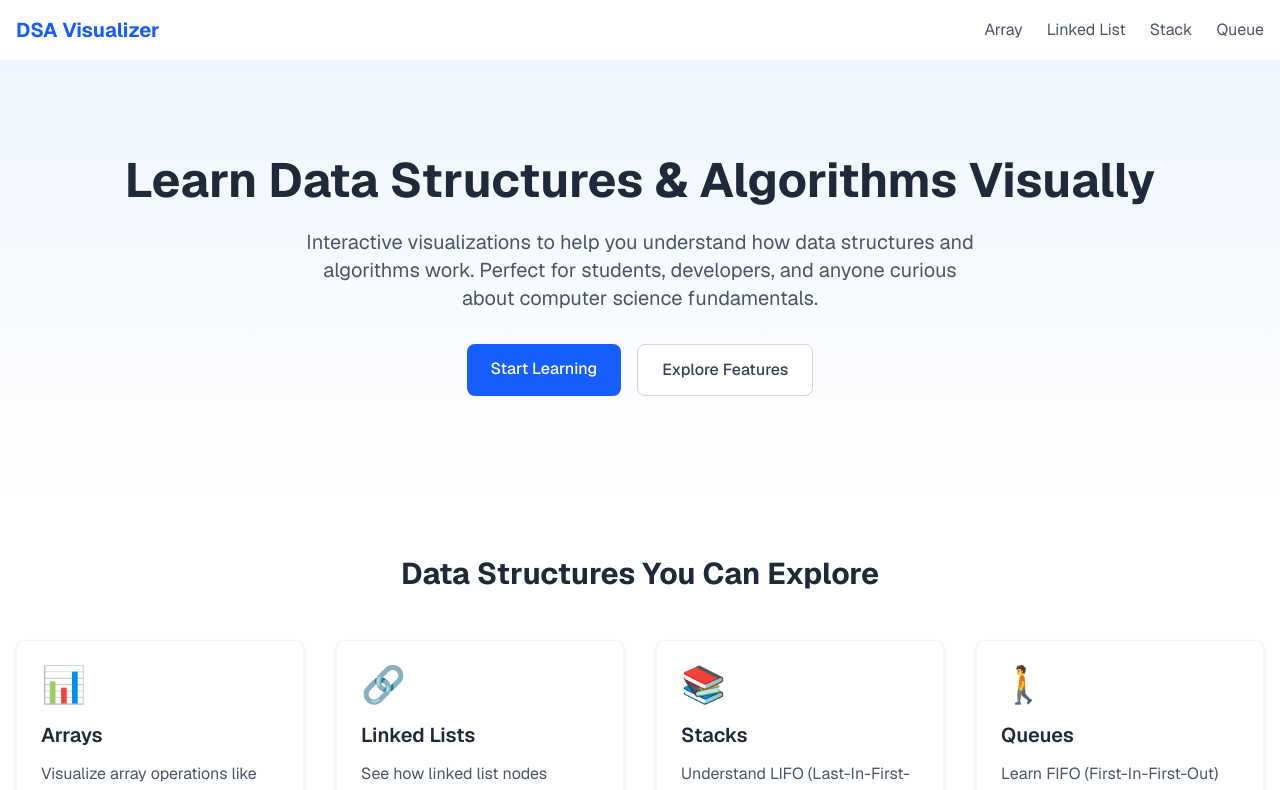
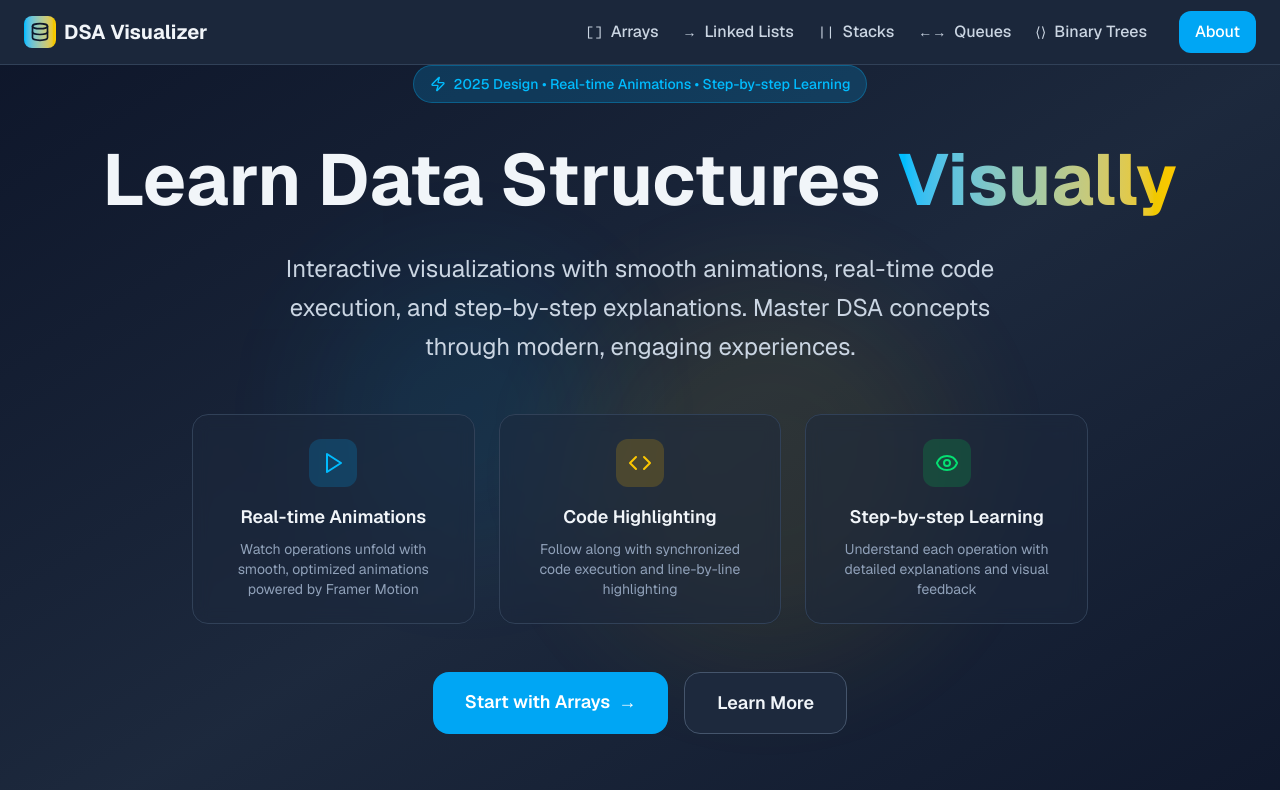
Before and after one commit to gael55x/DSA-Visualizer, a Next.js app in the folder dsa-visualizer/: page / in a window 1280 px wide. Shown: the top 790 px of the page. Built offline with nearby package versions, Linux system fonts and the light colour scheme.

Commit message:
Added navbar and redesigned hero

```diff
--- a/dsa-visualizer/components/Hero.tsx
+++ b/dsa-visualizer/components/Hero.tsx
@@ -1,31 +1,155 @@
-import Link from "next/link";
+'use client';
+
+import Link from 'next/link';
+import { motion } from 'framer-motion';
+import { Code, Play, Zap, Eye } from 'lucide-react';
 
 export default function Hero() {
   return (
-    <div className="bg-gradient-to-b from-blue-50 to-white py-16 md:py-24">
-      <div className="container mx-auto px-4 text-center">
-        <h1 className="text-4xl md:text-5xl font-bold mb-6 text-gray-800">
-          Learn Data Structures & Algorithms Visually
-        </h1>
-        <p className="text-xl text-gray-600 mb-8 max-w-2xl mx-auto">
-          Interactive visualizations to help you understand how data structures and algorithms work.
-          Perfect for students, developers, and anyone curious about computer science fundamentals.
+    <section className="relative bg-slate-900 min-h-screen flex items-center justify-center overflow-hidden">
+      {/* Animated Background */}
+      <div className="absolute inset-0">
+        <div className="absolute inset-0 bg-gradient-to-br from-slate-900 via-slate-800 to-slate-900"></div>
+        <div className="absolute top-1/4 left-1/4 w-72 h-72 bg-sky-400/10 rounded-full blur-3xl animate-pulse"></div>
+        <div className="absolute bottom-1/4 right-1/4 w-96 h-96 bg-yellow-400/10 rounded-full blur-3xl animate-pulse delay-1000"></div>
+      </div>
+
+      <div className="relative z-10 max-w-6xl mx-auto px-6 text-center">
+        <motion.div
+          initial={{ opacity: 0, y: 30 }}
+          animate={{ opacity: 1, y: 0 }}
+          transition={{ duration: 0.8 }}
+        >
+          {/* Badge */}
+          <motion.div
+            initial={{ opacity: 0, scale: 0.8 }}
+            animate={{ opacity: 1, scale: 1 }}
+            transition={{ delay: 0.2, duration: 0.6 }}
+            className="inline-flex items-center gap-2 px-4 py-2 bg-sky-500/20 border border-sky-400/30 rounded-full text-sky-400 text-sm font-medium mb-8"
+          >
+            <Zap size={16} />
+            2025 Design • Real-time Animations • Step-by-step Learning
+          </motion.div>
+
+          {/* Main Heading */}
+          <motion.h1
+            initial={{ opacity: 0, y: 20 }}
+            animate={{ opacity: 1, y: 0 }}
+            transition={{ delay: 0.3, duration: 0.8 }}
+            className="text-5xl md:text-7xl font-bold text-slate-100 mb-6 leading-tight"
+          >
+            Learn Data Structures{' '}
+            <span className="bg-gradient-to-r from-sky-400 to-yellow-400 bg-clip-text text-transparent">
+              Visually
+            </span>
+          </motion.h1>
+
+          {/* Subtitle */}
+          <motion.p
+            initial={{ opacity: 0, y: 20 }}
+            animate={{ opacity: 1, y: 0 }}
+            transition={{ delay: 0.4, duration: 0.8 }}
+            className="text-xl md:text-2xl text-slate-300 mb-12 max-w-3xl mx-auto leading-relaxed"
+          >
+            Interactive visualizations with smooth animations, real-time code execution,
+            and step-by-step explanations. Master DSA concepts through modern, engaging experiences.
+          </motion.p>
+
+          {/* Features Grid */}
+          <motion.div
+            initial={{ opacity: 0, y: 30 }}
+            animate={{ opacity: 1, y: 0 }}
+            transition={{ delay: 0.5, duration: 0.8 }}
+            className="grid grid-cols-1 md:grid-cols-3 gap-6 mb-12 max-w-4xl mx-auto"
+          >
+            <div className="p-6 bg-slate-800/50 border border-slate-700 rounded-2xl backdrop-blur-sm">
+              <div className="w-12 h-12 bg-sky-500/20 rounded-xl flex items-center justify-center mb-4 mx-auto">
+                <Play size={24} className="text-sky-400" />
+              </div>
+              <h3 className="text-lg font-semibold text-slate-100 mb-2">Real-time Animations</h3>
+              <p className="text-slate-400 text-sm">
+                Watch operations unfold with smooth, optimized animations powered by Framer Motion
               </p>
-        <div className="flex flex-wrap justify-center gap-4">
+            </div>
+
+            <div className="p-6 bg-slate-800/50 border border-slate-700 rounded-2xl backdrop-blur-sm">
+              <div className="w-12 h-12 bg-yellow-500/20 rounded-xl flex items-center justify-center mb-4 mx-auto">
+                <Code size={24} className="text-yellow-400" />
+              </div>
+              <h3 className="text-lg font-semibold text-slate-100 mb-2">Code Highlighting</h3>
+              <p className="text-slate-400 text-sm">
+                Follow along with synchronized code execution and line-by-line highlighting
+              </p>
+            </div>
+
+            <div className="p-6 bg-slate-800/50 border border-slate-700 rounded-2xl backdrop-blur-sm">
+              <div className="w-12 h-12 bg-green-500/20 rounded-xl flex items-center justify-center mb-4 mx-auto">
+                <Eye size={24} className="text-green-400" />
+              </div>
+              <h3 className="text-lg font-semibold text-slate-100 mb-2">Step-by-step Learning</h3>
+              <p className="text-slate-400 text-sm">
+                Understand each operation with detailed explanations and visual feedback
+              </p>
+            </div>
+          </motion.div>
+
+          {/* CTA Buttons */}
+          <motion.div
+            initial={{ opacity: 0, y: 30 }}
+            animate={{ opacity: 1, y: 0 }}
+            transition={{ delay: 0.6, duration: 0.8 }}
+            className="flex flex-col sm:flex-row gap-4 justify-center"
+          >
             <Link
               href="/array"
-            className="bg-blue-600 hover:bg-blue-700 text-white px-6 py-3 rounded-lg font-medium transition-colors"
+              className="group px-8 py-4 bg-sky-500 hover:bg-sky-600 text-white rounded-2xl font-semibold text-lg transition-all duration-300 transform hover:scale-105 hover:shadow-xl hover:shadow-sky-500/25"
             >
-            Start Learning
+              Start with Arrays
+              <span className="ml-2 group-hover:translate-x-1 transition-transform inline-block">→</span>
             </Link>
+
             <Link
-            href="#features"
-            className="bg-white border border-gray-300 hover:bg-gray-50 text-gray-700 px-6 py-3 rounded-lg font-medium transition-colors"
+              href="/about"
+              className="px-8 py-4 bg-slate-800 hover:bg-slate-700 text-slate-100 border border-slate-600 hover:border-slate-500 rounded-2xl font-semibold text-lg transition-all duration-300"
             >
-            Explore Features
+              Learn More
             </Link>
+          </motion.div>
+
+          {/* Data Structures Preview */}
+          <motion.div
+            initial={{ opacity: 0, y: 40 }}
+            animate={{ opacity: 1, y: 0 }}
+            transition={{ delay: 0.8, duration: 1 }}
+            className="mt-16 text-center"
+          >
+            <p className="text-slate-400 text-sm mb-6">Available Data Structures</p>
+            <div className="flex flex-wrap justify-center gap-4">
+              {[
+                { name: 'Arrays', href: '/array' },
+                { name: 'Linked Lists', href: '/linked-list' },
+                { name: 'Stacks', href: '/stack' },
+                { name: 'Queues', href: '/queue' },
+                { name: 'Binary Trees', href: '/binary-tree' }
+              ].map((item, index) => (
+                <motion.div
+                  key={item.name}
+                  initial={{ opacity: 0, scale: 0.8 }}
+                  animate={{ opacity: 1, scale: 1 }}
+                  transition={{ delay: 0.9 + index * 0.1, duration: 0.5 }}
+                >
+                  <Link
+                    href={item.href}
+                    className="px-4 py-2 bg-slate-800/30 hover:bg-slate-700/50 border border-slate-600/50 hover:border-slate-500 text-slate-300 hover:text-slate-100 rounded-xl text-sm font-medium transition-all duration-300 hover:scale-105"
+                  >
+                    {item.name}
+                  </Link>
+                </motion.div>
+              ))}
             </div>
+          </motion.div>
+        </motion.div>
       </div>
-    </div>
+    </section>
   );
 }
--- a/dsa-visualizer/components/Navbar.tsx
+++ b/dsa-visualizer/components/Navbar.tsx
@@ -1,27 +1,112 @@
-import Link from "next/link";
+'use client';
+
+import { useState } from 'react';
+import Link from 'next/link';
+import { motion, AnimatePresence } from 'framer-motion';
+import { Menu, X, Database } from 'lucide-react';
+import { cn } from '../lib/utils';
+
+const dataStructures = [
+  { name: 'Arrays', href: '/array', icon: '[]' },
+  { name: 'Linked Lists', href: '/linked-list', icon: '→' },
+  { name: 'Stacks', href: '/stack', icon: '||' },
+  { name: 'Queues', href: '/queue', icon: '←→' },
+  { name: 'Binary Trees', href: '/binary-tree', icon: '⟨⟩' },
+];
 
 export default function Navbar() {
+  const [isOpen, setIsOpen] = useState(false);
+
   return (
-    <nav className="bg-white shadow-sm py-4">
-      <div className="container mx-auto px-4 flex justify-between items-center">
-        <Link href="/" className="text-xl font-bold text-blue-600">
-          DSA Visualizer
-        </Link>
-        <div className="flex space-x-6">
-          <Link href="/array" className="text-gray-600 hover:text-blue-600">
-            Array
+    <motion.nav
+      initial={{ opacity: 0, y: -20 }}
+      animate={{ opacity: 1, y: 0 }}
+      className="bg-slate-800/95 backdrop-blur-sm border-b border-slate-700 sticky top-0 z-50"
+    >
+      <div className="max-w-7xl mx-auto px-6">
+        <div className="flex items-center justify-between h-16">
+          {/* Logo */}
+          <Link
+            href="/"
+            className="flex items-center gap-2 text-slate-100 hover:text-sky-400 transition-colors"
+          >
+            <div className="w-8 h-8 bg-gradient-to-r from-sky-400 to-yellow-400 rounded-lg flex items-center justify-center">
+              <Database size={20} className="text-slate-900" />
+            </div>
+            <span className="font-bold text-xl">DSA Visualizer</span>
           </Link>
-          <Link href="/linked-list" className="text-gray-600 hover:text-blue-600">
-            Linked List
-          </Link>
-          <Link href="/stack" className="text-gray-600 hover:text-blue-600">
-            Stack
-          </Link>
-          <Link href="/queue" className="text-gray-600 hover:text-blue-600">
-            Queue
-          </Link>
+
+          {/* Desktop Navigation */}
+          <div className="hidden md:flex items-center gap-8">
+            <div className="flex items-center gap-6">
+              {dataStructures.map((item) => (
+                <Link
+                  key={item.name}
+                  href={item.href}
+                  className="group flex items-center gap-2 text-slate-300 hover:text-sky-400 transition-colors"
+                >
+                  <span className="font-mono text-sm group-hover:scale-110 transition-transform">
+                    {item.icon}
+                  </span>
+                  <span className="font-medium">{item.name}</span>
+                </Link>
+              ))}
+            </div>
+
+            <Link
+              href="/about"
+              className="px-4 py-2 bg-sky-500 hover:bg-sky-600 text-white rounded-xl font-medium transition-colors"
+            >
+              About
+            </Link>
+          </div>
+
+          {/* Mobile Menu Button */}
+          <button
+            onClick={() => setIsOpen(!isOpen)}
+            className="md:hidden p-2 text-slate-300 hover:text-sky-400 transition-colors"
+          >
+            {isOpen ? <X size={24} /> : <Menu size={24} />}
+          </button>
         </div>
+
+        {/* Mobile Navigation */}
+        <AnimatePresence>
+          {isOpen && (
+            <motion.div
+              initial={{ opacity: 0, height: 0 }}
+              animate={{ opacity: 1, height: 'auto' }}
+              exit={{ opacity: 0, height: 0 }}
+              transition={{ duration: 0.2 }}
+              className="md:hidden py-4 border-t border-slate-700"
+            >
+              <div className="space-y-4">
+                {dataStructures.map((item) => (
+                  <Link
+                    key={item.name}
+                    href={item.href}
+                    onClick={() => setIsOpen(false)}
+                    className="flex items-center gap-3 text-slate-300 hover:text-sky-400 transition-colors p-2"
+                  >
+                    <span className="font-mono text-lg w-8 text-center">
+                      {item.icon}
+                    </span>
+                    <span className="font-medium">{item.name}</span>
+                  </Link>
+                ))}
+
+                <Link
+                  href="/about"
+                  onClick={() => setIsOpen(false)}
+                  className="block w-full text-center px-4 py-3 bg-sky-500 hover:bg-sky-600 text-white rounded-xl font-medium transition-colors mt-4"
+                >
+                  About
+                </Link>
+              </div>
+            </motion.div>
+          )}
+        </AnimatePresence>
       </div>
-    </nav>
+    </motion.nav>
   );
 }
```
Lines whose indentation alone changed are shown as unchanged.
